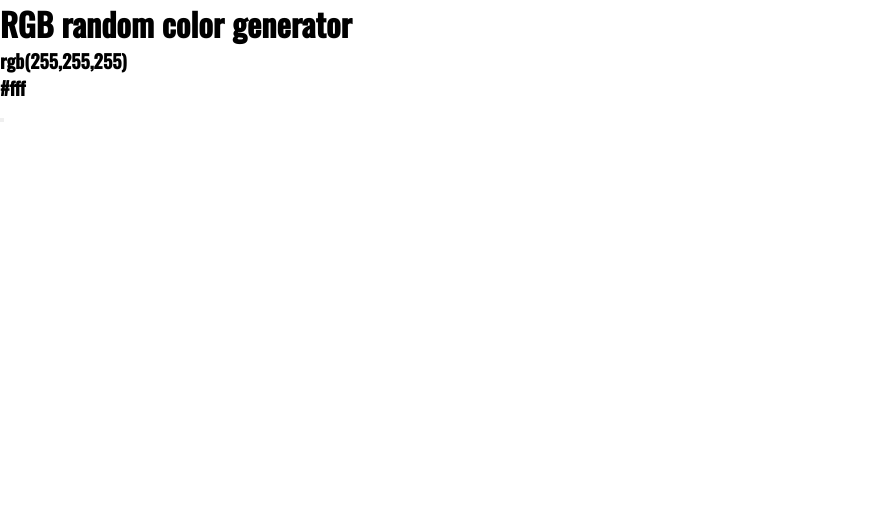
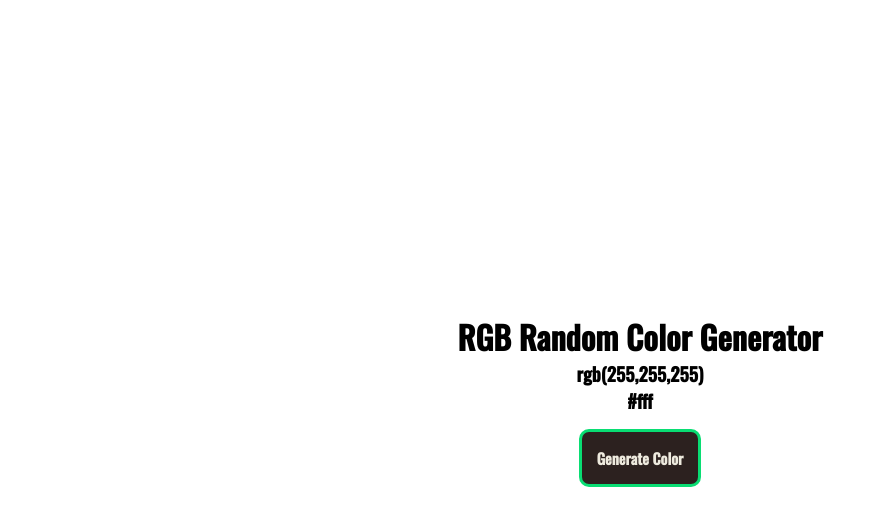
Before and after one commit to Marzan-Bin-Rahman/color-generator, a plain HTML site: page index.html in a window 1280 px wide. Shown: the whole page, without its empty margins (0-887 px from the left). Drawn offline with nearby package versions, Linux system fonts and the light colour scheme.

Commit message:
css done

```diff
--- a/index.html
+++ b/index.html
@@ -4,15 +4,16 @@
     <meta charset="UTF-8">
     <meta http-equiv="X-UA-Compatible" content="IE=edge">
     <meta name="viewport" content="width=device-width, initial-scale=1.0">
-    <title>RGB random colot generator</title>
+    <title>RGB random color generator</title>
     <link rel="stylesheet" href="style.css">
 </head>
 <body>
-    <h1>RGB random color generator</h1>
+    <h1>RGB Random Color Generator</h1>
     <div class="getColor">
         <h3 id="rgb">rgb(255,255,255)</h3>
         <h3 id="hex">#fff</h3>
-        <button></button>
+        <button id="btn">Generate Color</button>
     </div>
+    <script src="app.js"></script>
 </body>
 </html>
--- a/style.css
+++ b/style.css
@@ -4,7 +4,34 @@
     margin: 0;
     padding: 0;
     box-sizing: border-box;
+    font-family: 'Oswald', sans-serif;
 }
 body{
-    font-family: 'Oswald', sans-serif;
+    width: 100%;
+    height: 100vh;
+    display: flex;
+    flex-direction: column;
+    justify-content: center;
+    align-items: center;
+    text-align: center;
 }
+#btn{
+    /* background-image: linear-gradient(rgb(61, 54, 53), rgb(199, 212, 200));
+    */
+    background-color: rgb(44, 33, 31);
+    padding: 15px;
+    outline: none;
+    border: 3px solid rgb(9, 221, 115);
+    border-radius: 10px;
+    cursor: pointer;
+    color: rgb(238, 234, 222);
+    font-weight: 900;
+    font-size: 15px;
+    margin-top: 15px;
+}
+#btn:hover{
+    background-color: rgb(9, 221, 115);
+    border: 3px solid rgb(44, 33, 31);
+    transform: scale(1.1);
+    transition: transform ease-in 900ms, background-color ease-in 700ms;
+}
```
Also changed, not shown: app.js (added).
